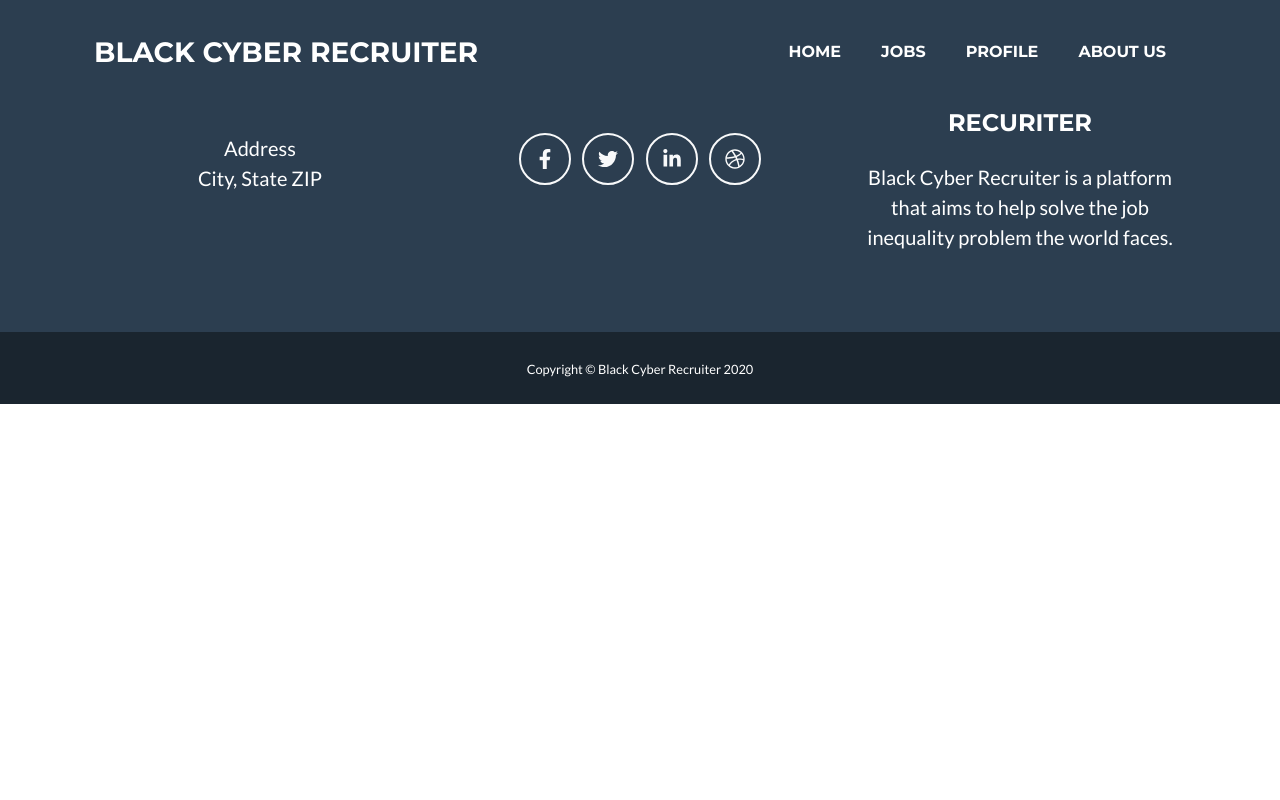
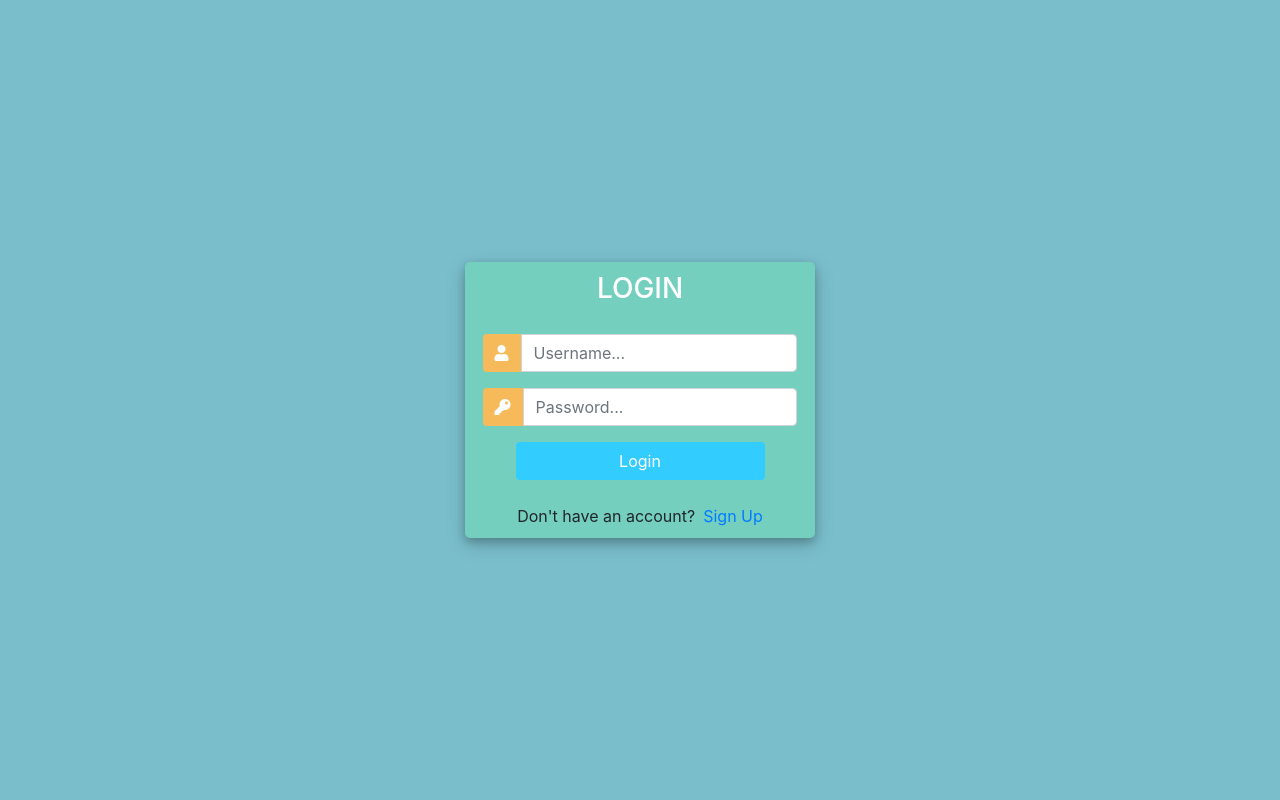
Before and after one commit to Keetchc/Fall2020INTEX, a Django app: a page that uses templates/registration/login.html in a window 1280 px wide. Run offline with Django 3.2, Linux system fonts and the light colour scheme; parts of the project's set-up code (start-up, migrations or seed data) failed here and were passed over; some libraries are stand-ins or nearby versions.

Commit message:
Got the registration page, and profile page working.

```diff
--- a/homepages/urls.py
+++ b/homepages/urls.py
@@ -1,8 +1,9 @@
 from django.urls import path
-from .views import indexPageView, aboutPageView, azure_matchbox
+from .views import indexPageView, aboutPageView, azure_matchbox, azure_matchbox_company
 
 urlpatterns = [
     path('', indexPageView, name='home'),
     path('matchbox/', azure_matchbox, name='matchbox'),
+    path('matchboxcompany/', azure_matchbox_company, name='matchboxcompany'),
     path('about/', aboutPageView, name='about')
 ]
--- a/registration/urls.py
+++ b/registration/urls.py
@@ -1,8 +1,9 @@
 from django.urls import path
-from .views import loginPageView, registerPageView, gettingStartedPageView
+from .views import loginPageView, registerPageView, gettingStartedPageView, logoutUser
 
 urlpatterns = [
     path('', loginPageView, name='login'),
+    path('logout/',logoutUser, name='logout'),
     path('register/', registerPageView, name='register'),
     path('gettingstarted/', gettingStartedPageView, name='gettingStarted')
 ]
--- a/registration/views.py
+++ b/registration/views.py
@@ -1,15 +1,63 @@
-from django.shortcuts import render
+from django.shortcuts import render, redirect
 from django.http import request, HttpResponse
+from django.contrib.auth.forms import UserCreationForm
+
+from django.contrib.auth import authenticate, login, logout
+from django.contrib import messages
+
+from django.contrib.auth.decorators import login_required
+
+from .forms import CreateUserForm
+from user.models import User1
 
 # Create your views here.
+def registerPageView(request) :
+    if request.user.is_authenticated:
+        return redirect('home')
+    else:
+        form = CreateUserForm()
+
+        if request.method == 'POST':
+            form = CreateUserForm(request.POST)
+            if form.is_valid():
+                user = form.save()
+                username = form.cleaned_data.get('username')
+                User1.objects.create(
+                    user=user,
+                )
+                messages.success(request, 'Account was created for ' + username)
+                return redirect('login')
+
+        context = {'form':form}
+        return render(request, 'registration/register.html', context)
+
 
 def loginPageView(request) :
-    return render(request, 'registration/login.html')
+    if request.user.is_authenticated:
+        return redirect('home')
+    else:
+        if request.method == 'POST':
+            username = request.POST.get('username')
+            password = request.POST.get('password')
 
-def registerPageView(request) :
-    sOutput = '<html><head><title>My Title</title></head><body><p style="color:red;"><b>one</b></p><p style="color:blue;">two</p><p style="font-size:50px;">three</p><ul><li>A</li><li>B</li><li>C</li></ul></body></html>'
-    return HttpResponse(sOutput)
+            user = authenticate(request, username=username, password=password)
 
+            if user is not None:
+                login(request, user)
+                return redirect('home')
+            else:
+                messages.info(request, 'Username or password is incorrect')
+
+        context = {}
+        return render(request, 'registration/login.html', context)
+
+def logoutUser(request):
+    logout(request)
+    return redirect('login')
+
+@login_required(login_url='login')
 def gettingStartedPageView(request) :
-    sOutput = '<html><head><title>My Title</title></head><body><p style="color:red;"><b>one</b></p><p style="color:blue;">two</p><p style="font-size:50px;">three</p><ul><li>A</li><li>B</li><li>C</li></ul></body></html>'
-    return HttpResponse(sOutput)
+    orders = request.user.user1.email
+    print('Orders:', orders)
+    context = {'orders':orders}
+    return render(request, 'registration/gettingstarted.html', context)
--- a/templates/base.html
+++ b/templates/base.html
@@ -34,6 +34,8 @@
                         <li class="nav-item mx-0 mx-lg-1"><a class="nav-link py-3 px-0 px-lg-3 rounded js-scroll-trigger" href="{% url 'about' %}">About Us</a></li>
                     </ul>
                 </div>
+                <span>Hello, {{request.user}}</span>
+                <span><a href="{% url 'logout'%}">Logout</a></span>
             </div>
         </nav>
 
--- a/templates/registration/login.html
+++ b/templates/registration/login.html
@@ -1,2 +1,128 @@
-{% extends 'base.html' %}
-{% load static %}
+<!DOCTYPE html>
+<html>
+
+<head>
+	<title>Login</title>
+	<link rel="stylesheet" href="https://stackpath.bootstrapcdn.com/bootstrap/4.1.3/css/bootstrap.min.css" integrity="sha384-MCw98/SFnGE8fJT3GXwEOngsV7Zt27NXFoaoApmYm81iuXoPkFOJwJ8ERdknLPMO" crossorigin="anonymous">
+	<script src="https://ajax.googleapis.com/ajax/libs/jquery/3.3.1/jquery.min.js"></script>
+	<link rel="stylesheet" href="https://use.fontawesome.com/releases/v5.6.1/css/all.css" integrity="sha384-gfdkjb5BdAXd+lj+gudLWI+BXq4IuLW5IT+brZEZsLFm++aCMlF1V92rMkPaX4PP" crossorigin="anonymous">
+
+
+	<style>
+		body,
+		html {
+			margin: 0;
+			padding: 0;
+			height: 100%;
+			background: #7abecc !important;
+		}
+		.user_card {
+			width: 350px;
+			margin-top: auto;
+			margin-bottom: auto;
+			background: #74cfbf;
+			position: relative;
+			display: flex;
+			justify-content: center;
+			flex-direction: column;
+			padding: 10px;
+			box-shadow: 0 4px 8px 0 rgba(0, 0, 0, 0.2), 0 6px 20px 0 rgba(0, 0, 0, 0.19);
+			-webkit-box-shadow: 0 4px 8px 0 rgba(0, 0, 0, 0.2), 0 6px 20px 0 rgba(0, 0, 0, 0.19);
+			-moz-box-shadow: 0 4px 8px 0 rgba(0, 0, 0, 0.2), 0 6px 20px 0 rgba(0, 0, 0, 0.19);
+			border-radius: 5px;
+
+		}
+
+		.form_container {
+			margin-top: 20px;
+		}
+
+		#form-title{
+			color: #fff;
+
+		}
+
+		.login_btn {
+			width: 100%;
+			background: #33ccff !important;
+			color: white !important;
+		}
+		.login_btn:focus {
+			box-shadow: none !important;
+			outline: 0px !important;
+		}
+		.login_container {
+			padding: 0 2rem;
+		}
+		.input-group-text {
+			background: #f7ba5b !important;
+			color: white !important;
+			border: 0 !important;
+			border-radius: 0.25rem 0 0 0.25rem !important;
+		}
+		.input_user,
+		.input_pass:focus {
+			box-shadow: none !important;
+			outline: 0px !important;
+		}
+
+		#messages{
+			background-color: grey;
+			color: #fff;
+			padding: 10px;
+			margin-top: 10px;
+		}
+	</style>
+
+</head>
+<body>
+	<div class="container h-100">
+		<div class="d-flex justify-content-center h-100">
+			<div class="user_card">
+				<div class="d-flex justify-content-center">
+
+
+					<h3 id="form-title">LOGIN</h3>
+				</div>
+				<div class="d-flex justify-content-center form_container">
+					<form method="POST" action="">
+						{% csrf_token %}
+						<div class="input-group mb-3">
+							<div class="input-group-append">
+								<span class="input-group-text"><i class="fas fa-user"></i></span>
+							</div>
+
+							<input type="text" name="username" placeholder="Username..." class="form-control">
+						</div>
+
+						<div class="input-group mb-2">
+							<div class="input-group-append">
+								<span class="input-group-text"><i class="fas fa-key"></i></span>
+							</div>
+
+								<input type="password" name="password" placeholder="Password..." class="form-control" >
+						</div>
+
+							<div class="d-flex justify-content-center mt-3 login_container">
+				 				<input class="btn login_btn" type="submit" value="Login">
+				   			</div>
+					</form>
+
+				</div>
+
+				{% for message in messages %}
+					<p id="messages">{{message}}</p>
+				{% endfor %}
+
+				<div class="mt-4">
+					<div class="d-flex justify-content-center links">
+						Don't have an account? <a href="{% url 'register' %}" class="ml-2">Sign Up</a>
+					</div>
+
+				</div>
+			</div>
+		</div>
+	</div>
+</body>
+
+</html>
--- a/user/admin.py
+++ b/user/admin.py
@@ -1,8 +1,8 @@
 from django.contrib import admin
-from .models import User, UserSkills, Job_Skills, Skill, AppliesFor
+from .models import User1, UserSkills, Job_Skills, Skill, AppliesFor
 # Register your models here.
 
-admin.site.register(User)
+admin.site.register(User1)
 admin.site.register(UserSkills)
 admin.site.register(Job_Skills)
 admin.site.register(Skill)
```
Also changed, not shown: homepages/views.py (+41 -0 lines), registration/forms.py (added, +13 -0 lines), templates/company/viewseekers.html (+31 -0 lines), templates/homepages/companyhome.html (+41 -0 lines), templates/homepages/companymatchbox.html (added, +59 -0 lines), templates/registration/gettingstarted.html (+18 -0 lines), templates/registration/register.html (+163 -0 lines), templates/user/profile.html (+27 -0 lines), user/forms.py (added, +12 -0 lines), user/models.py (+6 -4 lines), user/views.py (+31 -3 lines), company/migrations/0001_initial.py, user/migrations/0001_initial.py.
